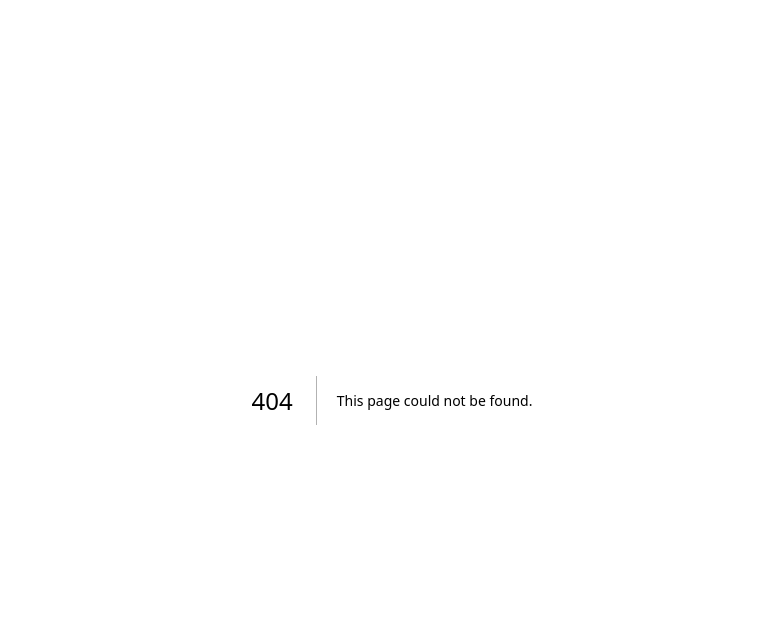
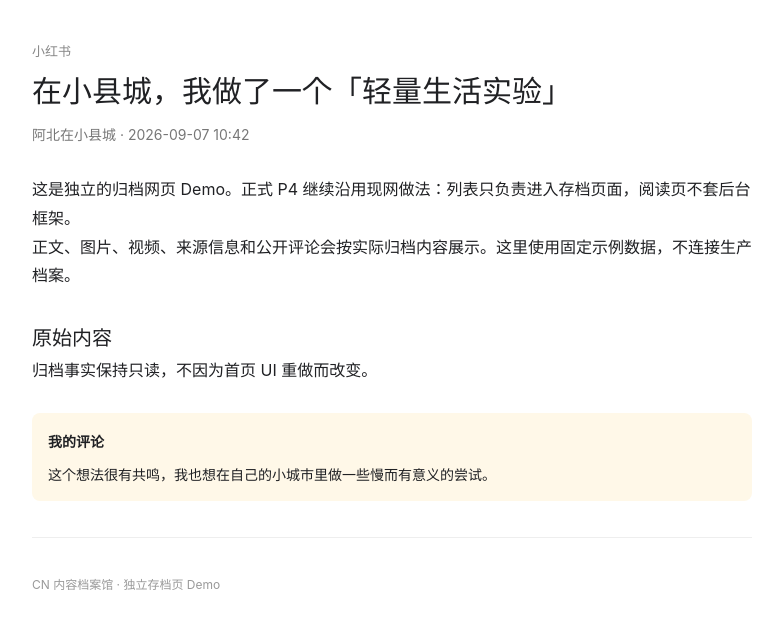
Before and after one commit to tevriq/chatgpt-vercel-test, a Next.js app: page /p4-article-demo in a window 1280 px wide. Before the commit this address had no page. Shown: the top 628 px of the page, without its empty margins (248-1031 px from the left). Built offline with nearby package versions, Linux system fonts and the light colour scheme.

Commit message:
Add standalone archive article demo page

```diff
--- /dev/null
+++ b/pages/p4-article-demo.js
@@ -0,0 +1,10 @@
+import Head from 'next/head'
+import {useRouter} from 'next/router'
+
+const data={
+ '1732098765432':{platform:'小红书',title:'在小县城，我做了一个「轻量生活实验」',author:'阿北在小县城',time:'2026-09-07 10:42',note:'这个想法很有共鸣，我也想在自己的小城市里做一些慢而有意义的尝试。'},
+ '6012345678901':{platform:'公众号',title:'AI 时代的个人知识管理方法论',author:'少数派',time:'2026-09-07 09:18',note:''},
+ '7293847561234':{platform:'抖音',title:'我在东京，租了一个 9㎡ 的房子',author:'小林今天住哪儿',time:'2026-09-06 22:15',note:'以后去东京可以参考这个居住尺度。'},
+ '1731987654321':{platform:'小红书',title:'极简生活的 10 个小习惯',author:'极简生活家',time:'2026-09-06 18:45',note:''}
+}
+export default function Article(){const r=useRouter();const a=data[String(r.query.id||'')]||data['1732098765432'];return <><Head><title>{a.title}</title><meta name="viewport" content="width=device-width, initial-scale=1"/></Head><main style={{maxWidth:760,margin:'0 auto',padding:'40px 20px 80px',fontFamily:'-apple-system,BlinkMacSystemFont,"PingFang SC",sans-serif',color:'#202124',lineHeight:1.8}}><div style={{fontSize:13,color:'#888'}}>{a.platform}</div><h1 style={{fontSize:30,lineHeight:1.35,margin:'8px 0 10px'}}>{a.title}</h1><div style={{fontSize:14,color:'#777',marginBottom:28}}>{a.author} · {a.time}</div><p>这是独立的归档网页 Demo。正式 P4 继续沿用现网做法：列表只负责进入存档页面，阅读页不套后台框架。</p><p>正文、图片、视频、来源信息和公开评论会按实际归档内容展示。这里使用固定示例数据，不连接生产档案。</p><h2 style={{fontSize:20,marginTop:30}}>原始内容</h2><p>归档事实保持只读，不因为首页 UI 重做而改变。</p>{a.note&&<div style={{marginTop:28,padding:'14px 16px',background:'#fff8e8',borderRadius:8}}><b style={{fontSize:14}}>我的评论</b><div style={{marginTop:6,fontSize:14}}>{a.note}</div></div>}<hr style={{border:0,borderTop:'1px solid #eee',margin:'36px 0'}}/><div style={{fontSize:12,color:'#999'}}>CN 内容档案馆 · 独立存档页 Demo</div></main></>}
```
